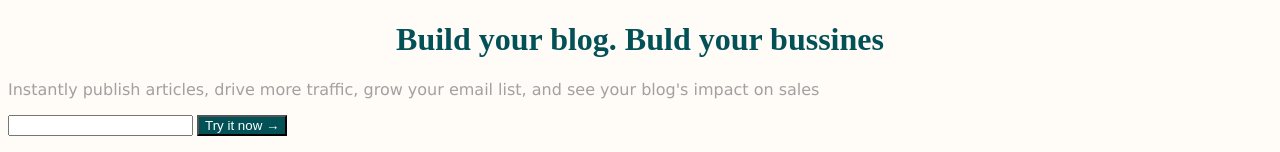
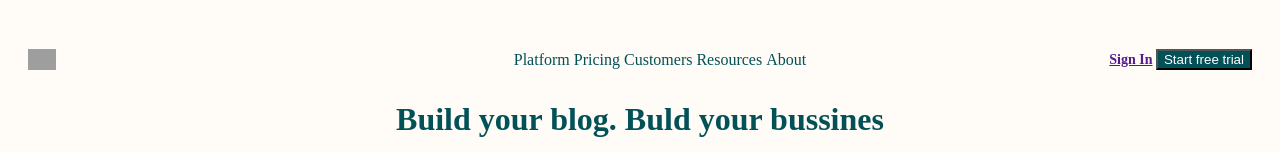
Before and after one commit to Erick-Jmz/matcha-Prueba-fase-1-, a plain HTML site: page index.html in a window 1280 px wide. Shown: the top 152 px of the page. Drawn offline with Linux system fonts and the light colour scheme; grey boxes are pictures that could not be loaded.

Commit message:
Segunda sesión-Reto 1- Ejemplo 2

```diff
--- a/index.html
+++ b/index.html
@@ -14,6 +14,29 @@
 </head>
 
 <body>
+
+<header class="header">
+    <a href="/" class="logo">
+        <img src="https://getmatcha.com/wp-content/uploads/2020/01/Icon-green.png"
+         alt="Logo Matcha">
+
+    </a>
+
+    <nav class="navbar">
+        <ul>
+            <li>Platform</li>
+            <li>Pricing</li>
+            <li>Customers</li>
+            <li>Resources</li>
+            <li>About</li>
+        </ul>
+    </nav>
+    <div class="actions">
+        <a href=""> Sign In</a>
+        <button>Start free trial</button>
+    </div>
+</header>
+
 <h1>Build your blog. Buld your bussines</h1>
 <p>Instantly publish articles, drive more traffic, grow your email list, and see your blog's
     impact on sales
--- a/styles.css
+++ b/styles.css
@@ -17,3 +17,44 @@ button{
     color: #fff;
     background-color: #025157;
 }
+
+.header{
+    margin-top: 40px;
+    margin-left:20px;
+    margin-right: 20px;
+    font-size: 0;
+}
+
+li{
+    display: inline;
+}
+
+.header > * {
+    display: inline-block;
+    font-size: 16px;
+    line-height: 45%;
+    height: 100%;
+    vertical-align: middle;
+}
+
+.logo{
+    width: 15%
+}
+
+.logo > img{
+    width: 15%;
+}
+
+.navbar{
+    width: 70%;
+    text-align: center;
+    color: #025157;
+    font-weight: 500;
+}
+
+.actions {
+    width: 15%;
+    text-align: right;
+    font-size: 14px;
+    font-weight: 600;
+}
```
